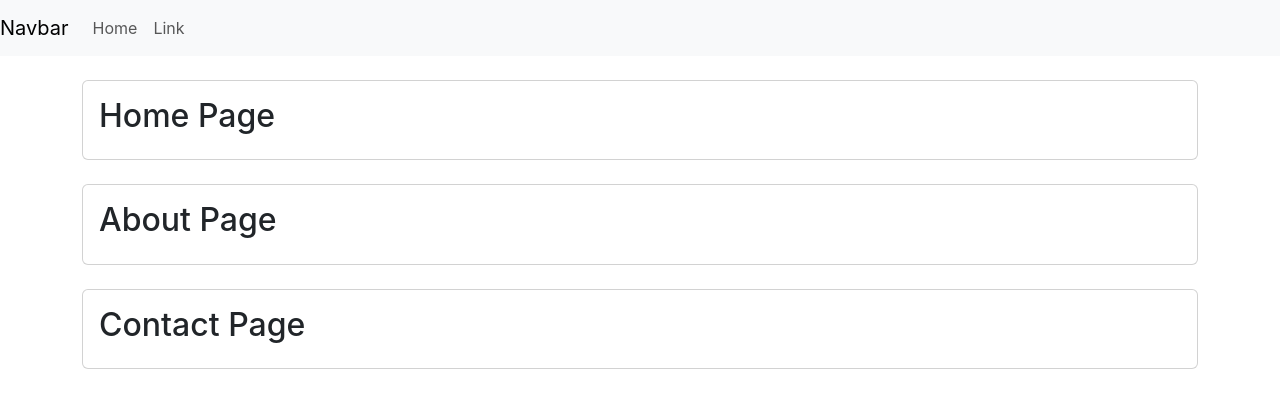
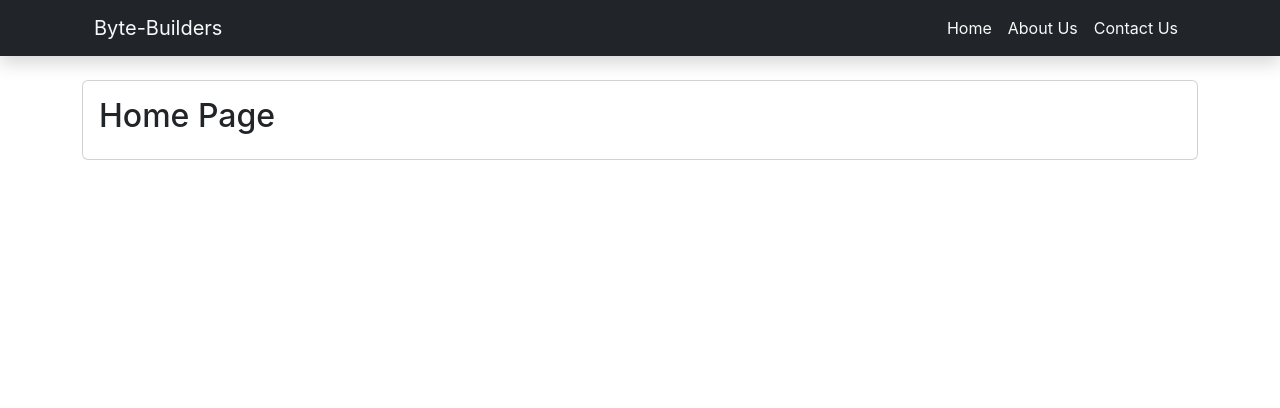
Before and after one commit to aksinghania/Clubweb, a React (Create React App) app: page / in a window 1280 px wide. Shown: the top 408 px of the page. Built offline with nearby package versions, Linux system fonts and the light colour scheme; the HTML template or start-up script is replaced by a standard one.

Commit message:
Added react router navigation system and navbar

```diff
--- a/src/App.js
+++ b/src/App.js
@@ -2,15 +2,21 @@ import React from "react";
 import Navbar from "./components/inc/Navbar";
 import Home from "./components/pages/Home";
 import About from "./components/pages/About";
-import Contact from "./components/pages/Contact";
+import { BrowserRouter as Router, Route, Routes } from "react-router-dom";
+import Contactus from "./components/pages/Contact";
 
 function App() {
   return (
     <div>
-      <Navbar />
-      <Home />
-      <About />
-      <Contact />
+      <Router>
+        <Routes>
+          <Route path="/" Component={Home} />
+
+          <Route path="/About" Component={About} />
+
+          <Route path="/Contact" Component={Contactus} />
+        </Routes>
+      </Router>
     </div>
   );
 }
--- a/src/components/inc/Navbar.js
+++ b/src/components/inc/Navbar.js
@@ -1,13 +1,20 @@
 import React from "react";
+import { Link } from "react-router-dom";
 
 function Navbar() {
   return (
-    <nav class="navbar navbar-expand-lg navbar-light bg-light">
-      <a class="navbar-brand" href="/">
-        Navbar
-      </a>
+    <div className="navbar-dark bg-dark shadow">
+      <div className="container">
+        <div className="row">
+          <div className="col-md-12">
+            <nav class="navbar navbar-expand-lg">
+              <div class="container-fluid">
+                <Link to="/" className="navbar-brand text-light">
+                  Byte-Builders
+                </Link>
+
                 <button
-        class="navbar-toggler"
+                  className="navbar-toggler"
                   type="button"
                   data-toggle="collapse"
                   data-target="#navbarSupportedContent"
@@ -15,24 +22,40 @@ function Navbar() {
                   aria-expanded="false"
                   aria-label="Toggle navigation"
                 >
-        <span class="navbar-toggler-icon"></span>
+                  <span className="navbar-toggler-icon"></span>
                 </button>
 
-      <div class="collapse navbar-collapse" id="navbarSupportedContent">
-        <ul class="navbar-nav mr-auto">
-          <li class="nav-item">
-            <a class="nav-link" href="/">
-              Home <span class="sr-only"></span>
-            </a>
+                <div
+                  className="collapse navbar-collapse"
+                  id="navbarSupportedContent"
+                >
+                  <ul className="navbar-nav ms-auto mb-2 mb-lg-0">
+                    <li className="nav-item">
+                      <Link to="/" className="nav-link active text-light">
+                        Home
+                      </Link>
                     </li>
-          <li class="nav-item">
-            <a class="nav-link" href="/">
-              Link
-            </a>
+                    <li className="nav-item">
+                      <Link to="/about" className="nav-link active text-light">
+                        About Us
+                      </Link>
+                    </li>
+                    <li className="nav-item">
+                      <Link
+                        to="/contact"
+                        className="nav-link active text-light"
+                      >
+                        Contact Us
+                      </Link>
                     </li>
                   </ul>
                 </div>
+              </div>
             </nav>
+          </div>
+        </div>
+      </div>
+    </div>
   );
 }
 
--- a/src/components/pages/About.js
+++ b/src/components/pages/About.js
@@ -1,14 +1,18 @@
 import React from "react";
+import Navbar from "../inc/Navbar";
 
 function Aboutus() {
   return (
-    <div className="container">
-      <div className="card mt-4">
-        <div className="card-body">
-          <h2>About Page</h2>
+    <>
+      <Navbar />
+      <div className="container">
+        <div className="card mt-4">
+          <div className="card-body">
+            <h2>About Page</h2>
+          </div>
         </div>
       </div>
-    </div>
+    </>
   );
 }
 
--- a/src/components/pages/Contact.js
+++ b/src/components/pages/Contact.js
@@ -1,14 +1,18 @@
 import React from "react";
+import Navbar from "../inc/Navbar";
 
 function Contactus() {
   return (
-    <div className="container">
-      <div className="card mt-4">
-        <div className="card-body">
-          <h2>Contact Page</h2>
+    <>
+      <Navbar />
+      <div className="container">
+        <div className="card mt-4">
+          <div className="card-body">
+            <h2>Contact Page</h2>
+          </div>
         </div>
       </div>
-    </div>
+    </>
   );
 }
 
--- a/src/components/pages/Home.js
+++ b/src/components/pages/Home.js
@@ -1,14 +1,18 @@
 import React from "react";
+import Navbar from "../inc/Navbar";
 
 function Home() {
   return (
-    <div className="container">
-      <div className="card mt-4">
-        <div className="card-body">
-          <h2>Home Page</h2>
+    <>
+      <Navbar />
+      <div className="container">
+        <div className="card mt-4">
+          <div className="card-body">
+            <h2>Home Page</h2>
+          </div>
         </div>
       </div>
-    </div>
+    </>
   );
 }
 
```
Lines whose indentation alone changed are shown as unchanged.
